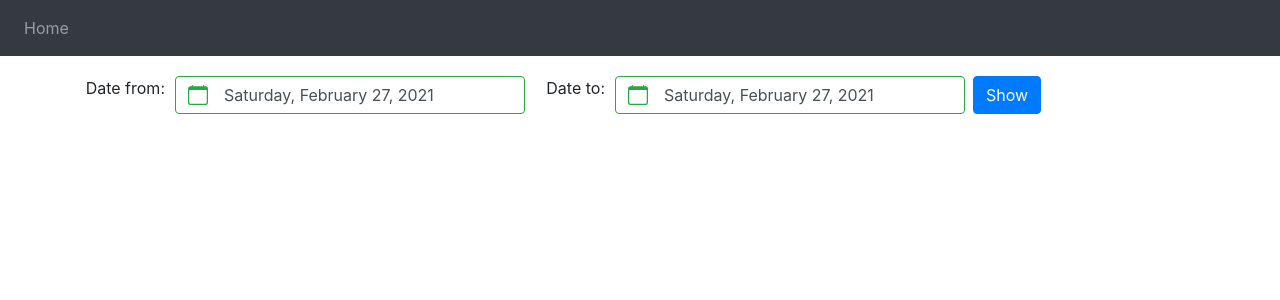
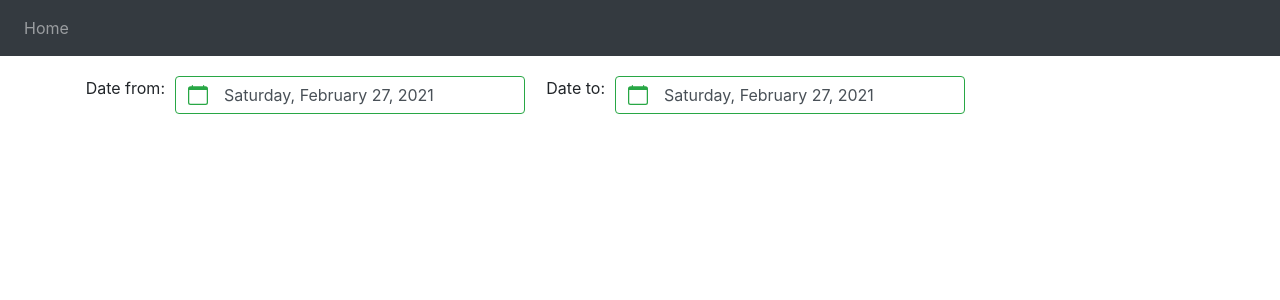
Before and after one commit to Kirill5k/crypto-tracker, a Vue app in the folder frontend/: page /#/ in a window 1280 px wide. Shown: the top 300 px of the page. Built offline with nearby package versions, Linux system fonts and the light colour scheme; no server answers.

Commit message:
remove show button

```diff
--- a/frontend/src/components/DateRangePicker.vue
+++ b/frontend/src/components/DateRangePicker.vue
@@ -14,6 +14,7 @@
       reset-button
       v-model="dateFrom"
       value-as-date
+      @input="show"
     />
     <label
       for="date-to"
@@ -29,24 +30,17 @@
       reset-button
       v-model="dateTo"
       value-as-date
+      @input="show"
     />
-    <b-button
-      variant="primary"
-      class="ml-2"
-      :disabled="!isValidDateFrom || !isValidDateTo"
-      @click="show"
-    >
-      Show
-    </b-button>
   </div>
 </template>
 
 <script>
-import { BFormDatepicker, BButton } from 'bootstrap-vue'
+import { BFormDatepicker } from 'bootstrap-vue'
 
 export default {
   name: 'DateRangePicker',
-  components: { BFormDatepicker, BButton },
+  components: { BFormDatepicker },
   props: {
     msg: String
   },
@@ -55,6 +49,9 @@ export default {
       dateFrom: new Date(),
       dateTo: new Date()
     }
+  },
+  created () {
+    this.show()
   },
   computed: {
     isValidDateFrom () {
@@ -78,9 +75,11 @@ export default {
   },
   methods: {
     show () {
-      const from = new Date(this.dateFrom.getFullYear(), this.dateFrom.getMonth(), this.dateFrom.getDate(), 0, 0, 0)
-      const to = new Date(this.dateTo.getFullYear(), this.dateTo.getMonth(), this.dateTo.getDate(), 23, 59, 59)
-      this.$emit('show', { dateFrom: from, dateTo: to })
+      if (this.isValidDateTo && this.isValidDateFrom) {
+        const from = new Date(this.dateFrom.getFullYear(), this.dateFrom.getMonth(), this.dateFrom.getDate(), 0, 0, 0)
+        const to = new Date(this.dateTo.getFullYear(), this.dateTo.getMonth(), this.dateTo.getDate(), 23, 59, 59)
+        this.$emit('show', { dateFrom: from, dateTo: to })
+      }
     }
   }
 }
--- a/frontend/src/views/Home.vue
+++ b/frontend/src/views/Home.vue
@@ -1,7 +1,6 @@
 <template>
   <b-container>
     <date-range-picker
-      ref="dateRangePicker"
       @show="getMentions"
     />
     <mentions-chart
@@ -19,9 +18,6 @@ import MentionsChart from '@/components/MentionsChart.vue'
 export default {
   name: 'Home',
   components: { BContainer, DateRangePicker, MentionsChart },
-  mounted () {
-    this.$refs.dateRangePicker.show()
-  },
   computed: {
     mentions () {
       return this.$store.state.mentions
```
